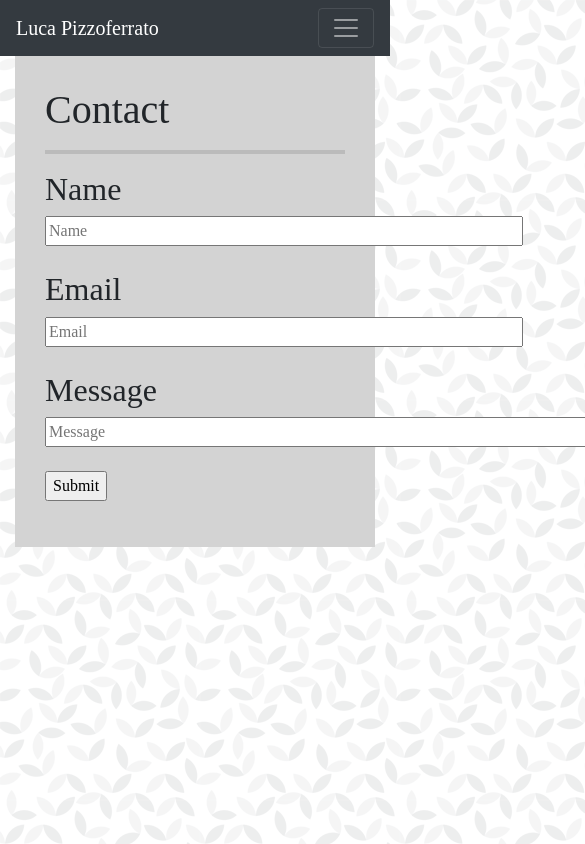
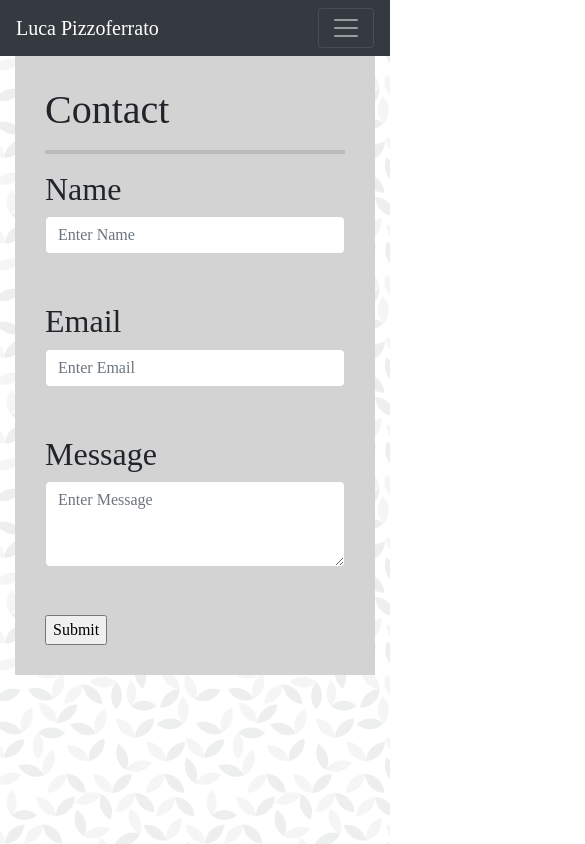
Before and after one commit to lucpizz/BootCamp-Responsive-Portfolio, a plain HTML site: page contact.html in a window 390 px wide. Shown: the top 844 px of the page, 585 px wide, since content can reach past the window. Drawn offline with nearby package versions, Linux system fonts and the light colour scheme.

Commit message:
updated the input fields making them larger and responsive

```diff
--- a/contact.html
+++ b/contact.html
@@ -62,22 +62,21 @@
                     <form>
 
                         <h2>Name</h2>
-                        <input type="name" id="name" name="fullName" placeholder="Name" pattern="Name" size="50"><br><br>
+                        <input type="name" class="form-control" id="name" aria-describedby="nameHelp" placeholder="Enter Name"><br><br>
 
                         <h2>Email</h2>
-                        <input type="email" id="email" name="email" placeholder="Email" pattern="Email" size="50"><br><br>
+                        <input type="email" class="form-control" id="exampleInputEmail1" aria-describedby="emailHelp" placeholder="Enter Email"><br><br>
 
                         <h2>Message</h2>
-                        <input type="Message" id="Message" name="Message" placeholder="Message" pattern="Message" size="100"><br><br>
+                        <textarea class="form-control" id="exampleTextarea" rows="3" spellcheck="false" placeholder="Enter Message" aria-describedby="messageHelp"></textarea><br><br>
 
-                        <input type="submit">
+                        <input type="submit" aria-describedby="buttonHelp">
 
-                        <p></p>
 
                     </form>
 
 
-                </div>
+                    </div>
 
             </div>
     </article>
```
